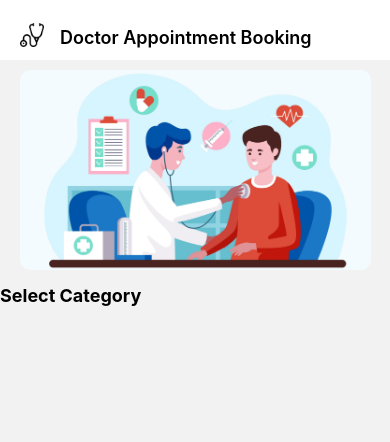
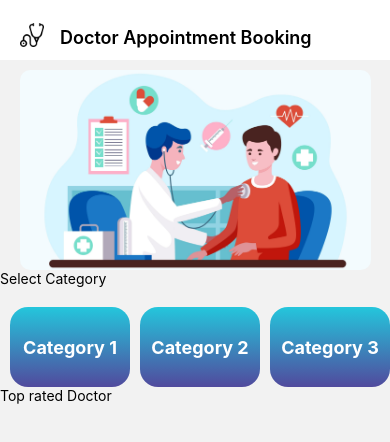
Before and after one commit to ali1924/doctor-apointment-management-system-app, a React Native app: screen /Home in a window 390 px wide. Shown: the top 442 px of the page. Built offline with nearby package versions, Linux system fonts and the light colour scheme.

Commit message:
Category added

```diff
--- a/App/Screens/Home.js
+++ b/App/Screens/Home.js
@@ -1,7 +1,17 @@
-import { View, Text, StyleSheet, Image } from "react-native";
+import {
+  View,
+  Text,
+  StyleSheet,
+  Image,
+  FlatList,
+  TouchableOpacity,
+  ScrollView,
+} from "react-native";
 import React from "react";
 import Header from "../Components/Header";
 
+// import LinearGradient from "react-native-linear-gradient";
+import { LinearGradient } from "expo-linear-gradient";
 export default function Home() {
   return (
     <View>
@@ -16,6 +26,29 @@ export default function Home() {
       />
 
       <Text style={styles.heading}>Select Category</Text>
+
+      {/* Option */}
+      <View style={{ marginTop: 20 }}>
+        <FlatList
+          data={[1, 1, 1, 1, 1, 1]}
+          horizontal
+          renderItem={({ item, index }) => {
+            return (
+              <TouchableOpacity>
+                <LinearGradient
+                  colors={["#24c6dc", "#514a9d"]}
+                  style={styles.linearGradient}
+                >
+                  <Text style={styles.catName}>Category {index + 1}</Text>
+                </LinearGradient>
+              </TouchableOpacity>
+            );
+          }}
+        />
+      </View>
+
+      {/* Top rated doctor */}
+      <Text style={styles.heading}>Top rated Doctor</Text>
     </View>
   );
 }
@@ -37,4 +70,18 @@ const styles = StyleSheet.create({
     marginTop: 15,
     marginBottom: 15,
   },
+  linearGradient: {
+    width: 120,
+    height: 80,
+    borderRadius: 18,
+    marginLeft: 10,
+    justifyContent: "center",
+    alignItems: "center",
+  },
+  catName: {
+    color: "#fff",
+    fontSize: 18,
+    fontWeight: "700",
+  },
+  heading: {},
 });
--- a/package.json
+++ b/package.json
@@ -18,9 +18,11 @@
     "react": "18.2.0",
     "react-native": "0.72.6",
     "react-native-gesture-handler": "~2.12.0",
+    "react-native-linear-gradient": "^2.8.3",
     "react-native-reanimated": "~3.3.0",
     "react-native-safe-area-context": "4.6.3",
-    "react-native-screens": "~3.22.0"
+    "react-native-screens": "~3.22.0",
+    "expo-linear-gradient": "~12.3.0"
   },
   "devDependencies": {
     "@babel/core": "^7.20.0"
```
Also changed, not shown: 1 other file (tests, documents, lock files or other folders).
